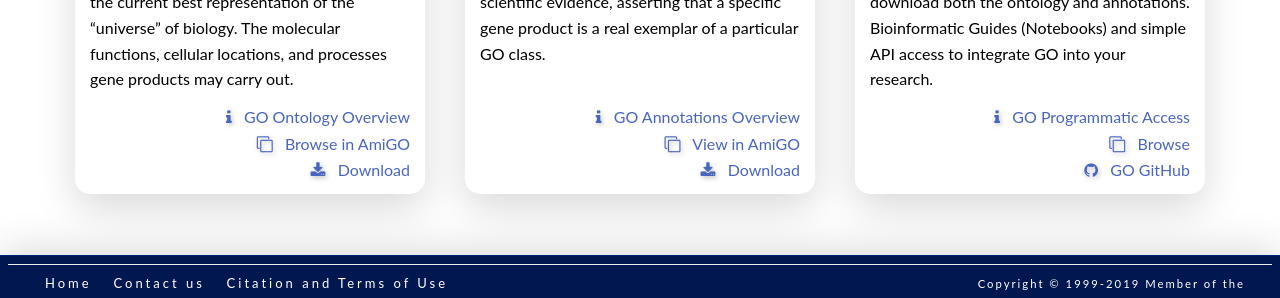
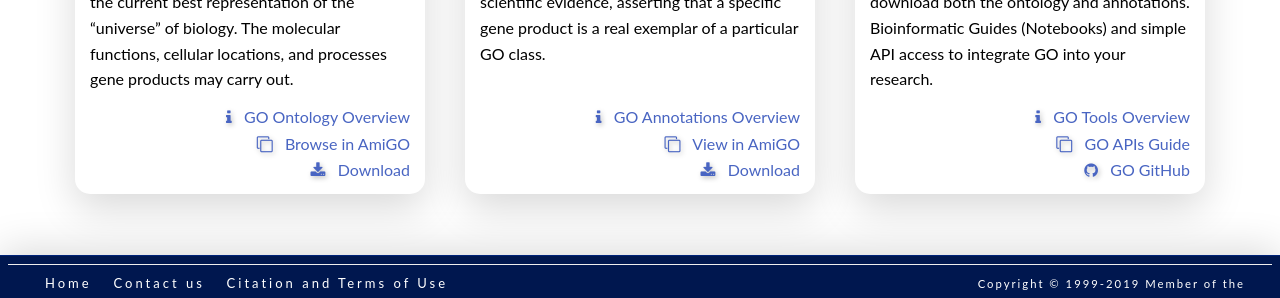
Before and after one commit to geneontology/geneontology.github.io, a Jekyll site: the page built from index.html, in a window 1280 px wide and 1209 px high. Shown: the part 842-1140 px from the top of the window. Built offline with Jekyll 4.4.1, drawn with Linux system fonts in a browser that asks for light colours; nearby versions of some CDN libraries.

Commit message:
Update index.html

```diff
--- a/index.html
+++ b/index.html
@@ -383,12 +383,12 @@ layout: default
 
 				<div class="card__bottom">
 					<div>
-						<a href="/docs/tools-guide/" class="card__link">
-							<i class="fa fa-info"></i> &nbsp; GO Programmatic Access</a>
+						<a href="/docs/tools-overview/" class="card__link">
+							<i class="fa fa-info"></i> &nbsp; GO Tools Overview</a>
 					</div>
 					<div>
-						<a href="/docs/tools-overview/" class="card__link">
-							<i class="fa fa-clone"></i> &nbsp; Browse</a>
+						<a href="/docs/tools-guide/" class="card__link">
+							<i class="fa fa-clone"></i> &nbsp; GO APIs Guide</a>
 					</div>
 					<div>
 						<a href="https://github.com/geneontology/" class="card__link" target="blank">
```
